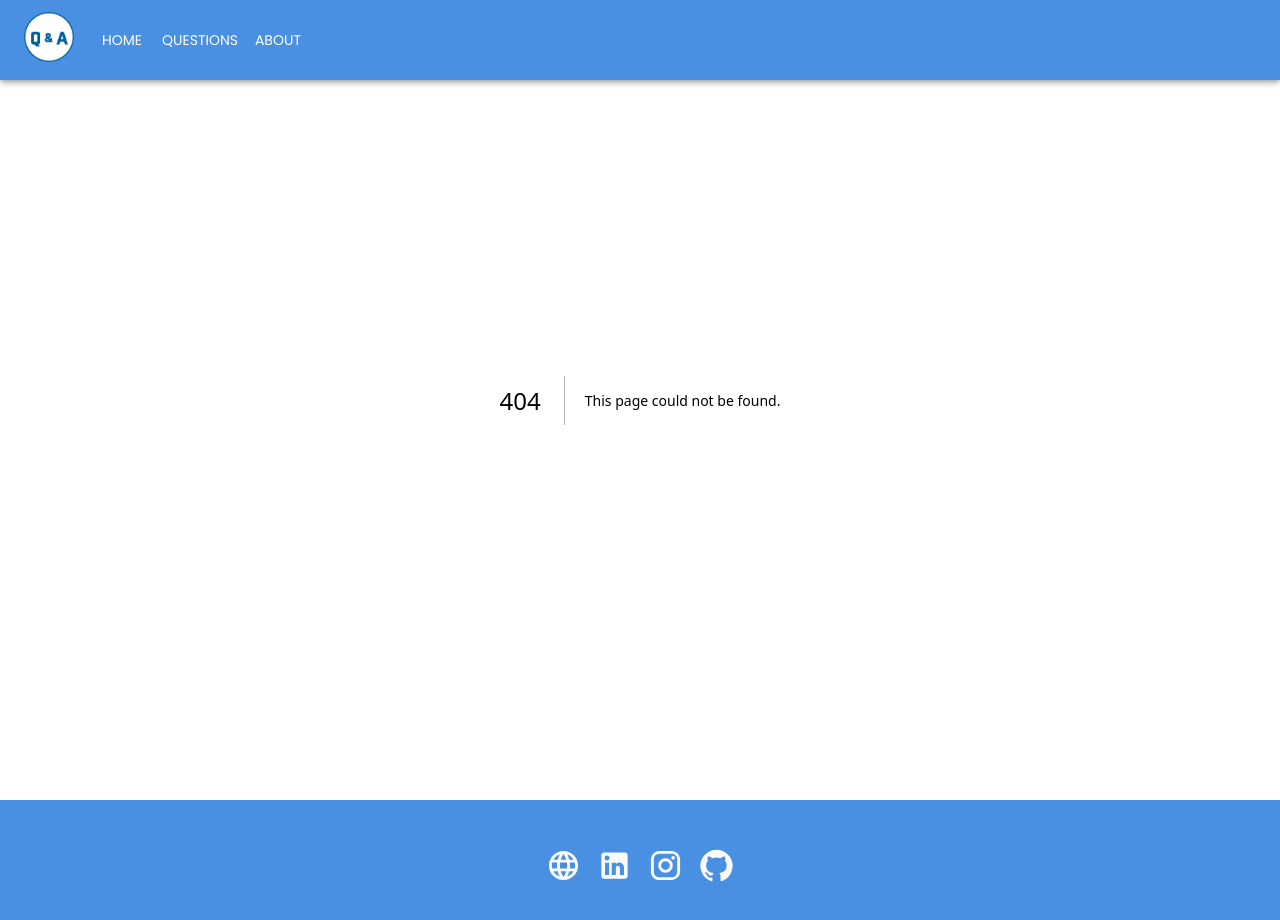
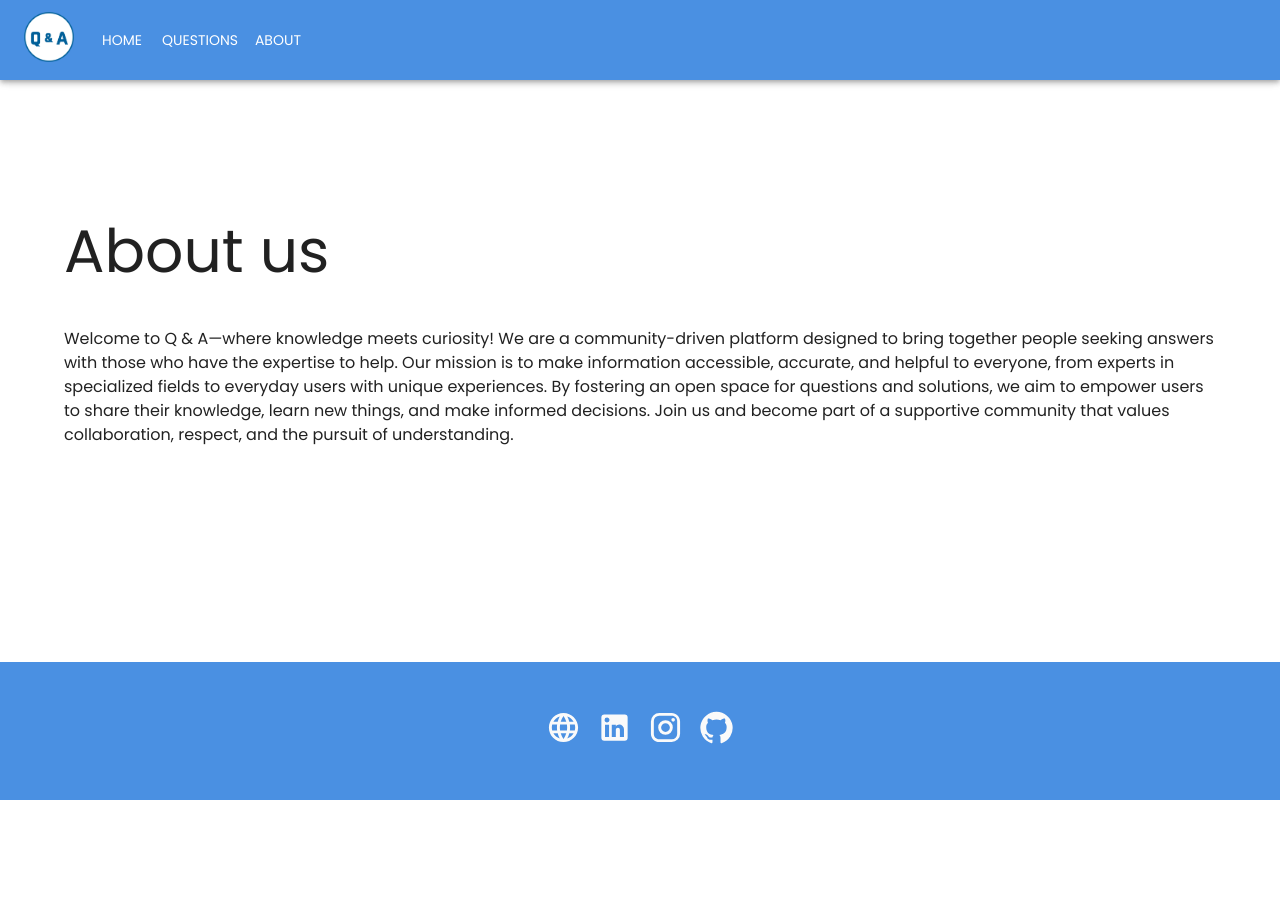
Before and after one commit to khashayaryaghma/nextjs-team-homework, a Next.js app: page /about in a window 1280 px wide. Before the commit this address had no page. Shown: the top 920 px of the page. After the commit the page ends 800 px from the top, so only its background shows below. Built offline with nearby package versions, Linux system fonts and the light colour scheme.

Commit message:
add about page

```diff
--- /dev/null
+++ b/app/about/page.js
@@ -0,0 +1,18 @@
+import { Container, Stack, Typography } from "@mui/material";
+
+function page() {
+  return (
+    <Container>
+      <Stack>
+        <Typography variant="h2" component="h1"  mb={5}>
+          About us
+        </Typography>
+        <Typography >
+        Welcome to Q & A—where knowledge meets curiosity! We are a community-driven platform designed to bring together people seeking answers with those who have the expertise to help. Our mission is to make information accessible, accurate, and helpful to everyone, from experts in specialized fields to everyday users with unique experiences. By fostering an open space for questions and solutions, we aim to empower users to share their knowledge, learn new things, and make informed decisions. Join us and become part of a supportive community that values collaboration, respect, and the pursuit of understanding.
+        </Typography>
+      </Stack>
+    </Container>
+  );
+}
+
+export default page;
--- a/app/layout.js
+++ b/app/layout.js
@@ -11,7 +11,7 @@ export const metadata = {
 export default function RootLayout({ children }) {
   return (
     <html lang="en">
-      <body>
+      <body style={{ display: "flex", height: "100vh", flexDirection: "column", justifyContent: "space-between" }}>
         <ThemeProvider>
           <Header />
           {children}
```
